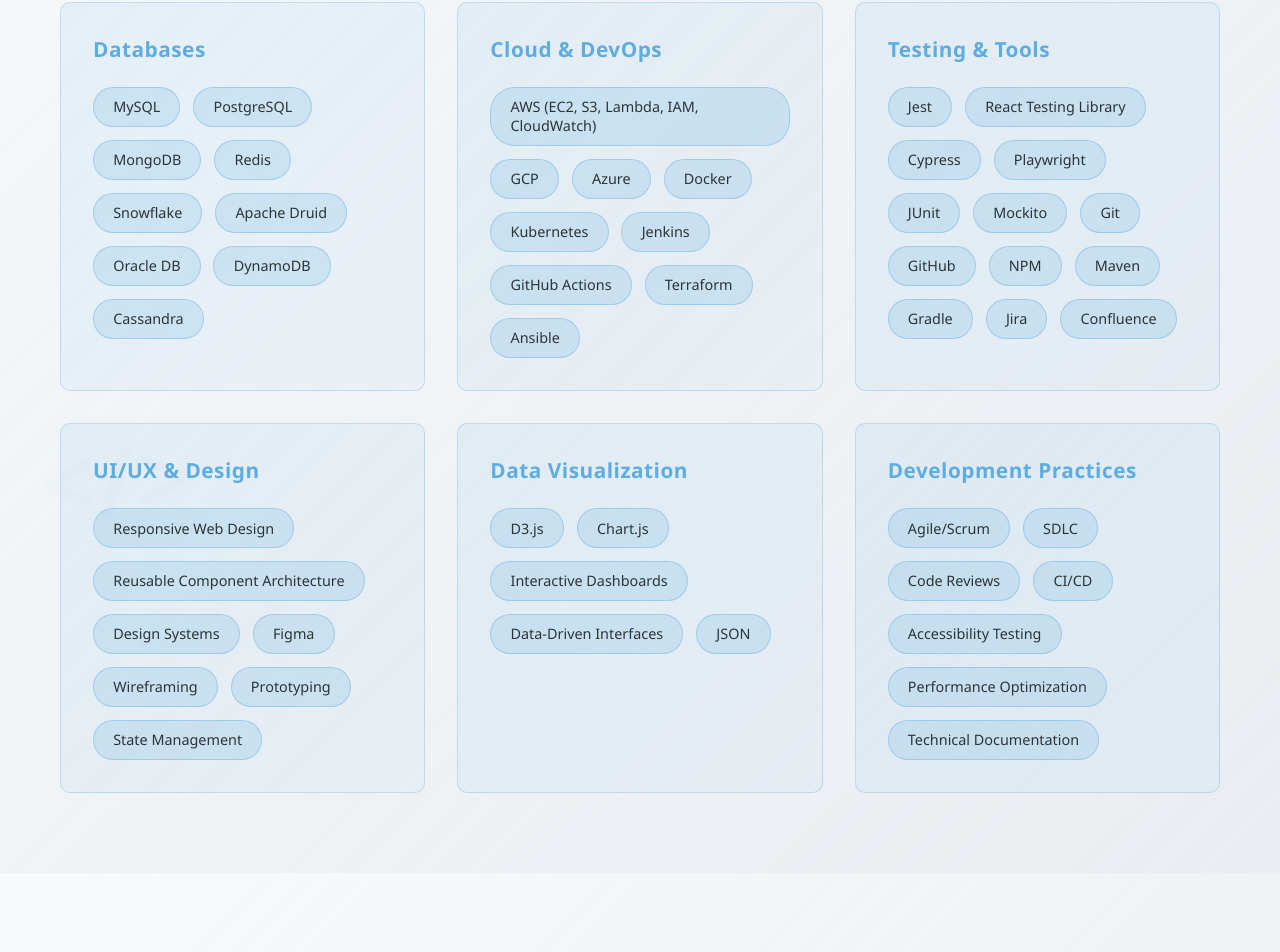
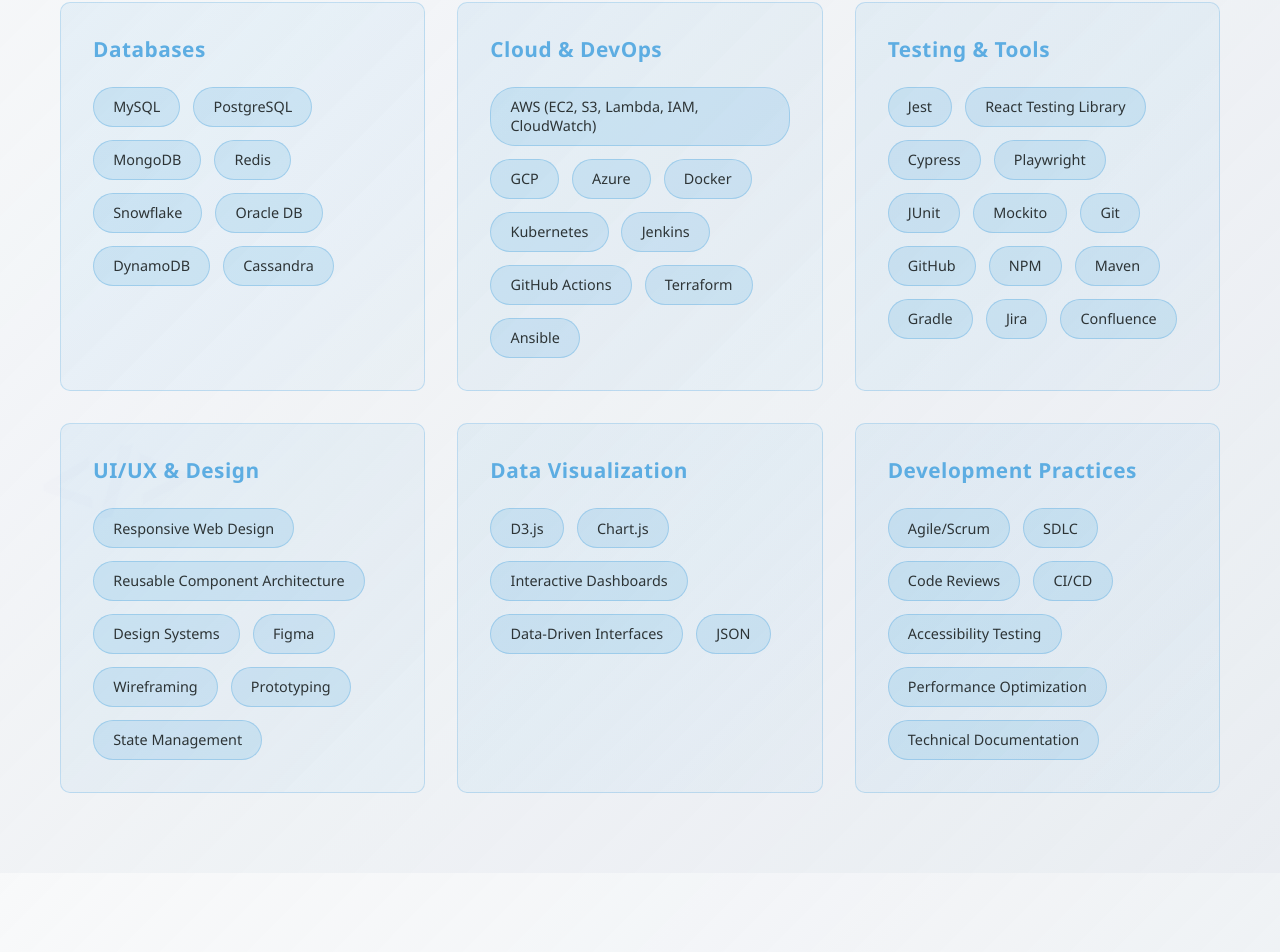
Before and after one commit to samasaibhargavreddy/Portfolio, a React (Vite) app: page / in a window 1280 px wide. Shown: the part 3581-4533 px from the top of the page. Built offline with nearby package versions, Linux system fonts and the light colour scheme.

Commit message:
Remove Apache Druid from Databases skills

```diff
--- a/src/components/Skills.jsx
+++ b/src/components/Skills.jsx
@@ -16,7 +16,7 @@
   },
   {
     category: 'Databases',
-    skills: ['MySQL', 'PostgreSQL', 'MongoDB', 'Redis', 'Snowflake', 'Apache Druid', 'Oracle DB', 'DynamoDB', 'Cassandra']
+    skills: ['MySQL', 'PostgreSQL', 'MongoDB', 'Redis', 'Snowflake', 'Oracle DB', 'DynamoDB', 'Cassandra']
   },
   {
     category: 'Cloud & DevOps',
```
